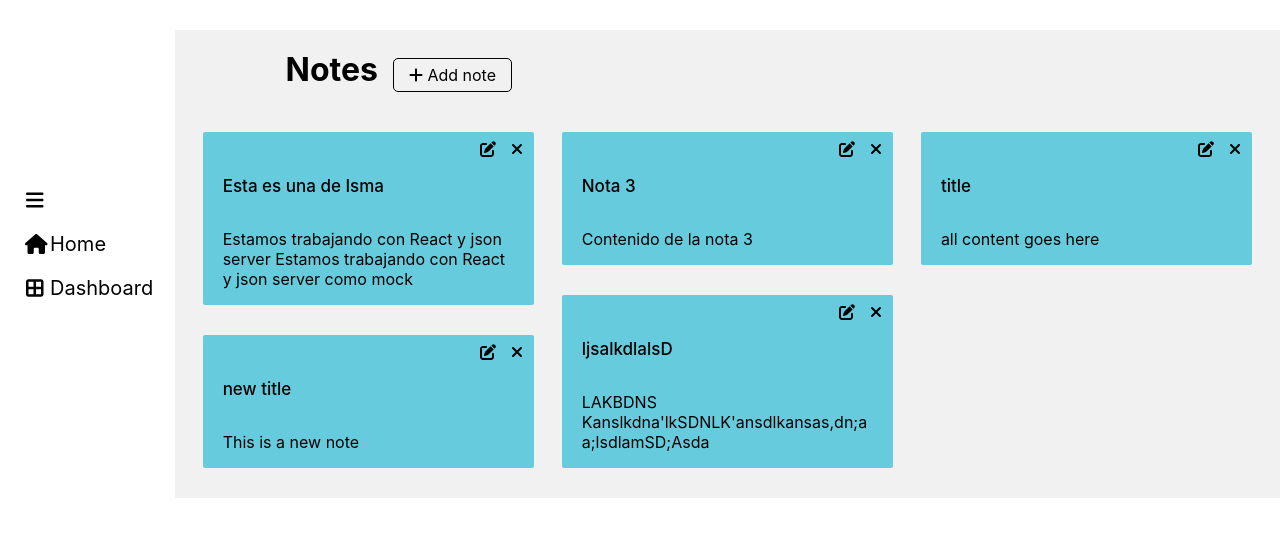
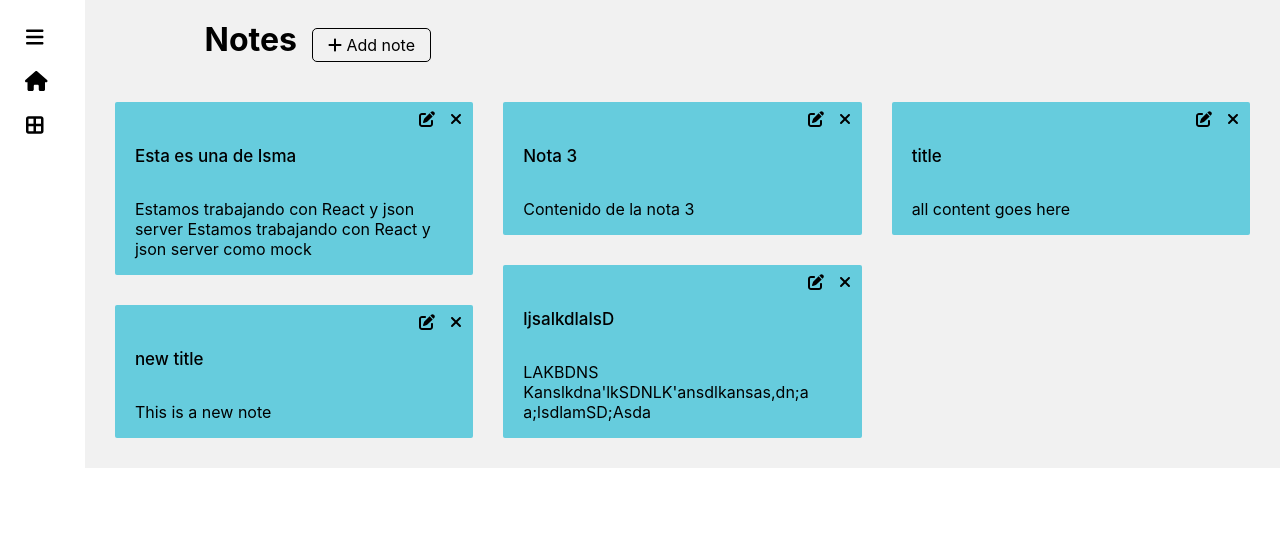
Before and after one commit to ChuckmonsterXlx/react-crud-app, a React (Create React App) app: page /dashboard in a window 1280 px wide. Shown: the top 536 px of the page. Built offline with nearby package versions, Linux system fonts and the light colour scheme; data requests are answered from the project's data file.

Commit message:
apply hide and show navbar

```diff
--- a/src/components/navBar/NavBar.tsx
+++ b/src/components/navBar/NavBar.tsx
@@ -1,6 +1,7 @@
-import React from "react";
+import React, {useState} from "react";
 import { Link } from "react-router-dom";
 import styles from "./navBar.module.css";
+
 
 //font awesome
 import { FontAwesomeIcon } from "@fortawesome/react-fontawesome";
@@ -8,10 +9,19 @@ import { faBars, faHome, faBorderAll } from "@fortawesome/free-solid-svg-icons";
 
 const NavBar = () => {
 
+    const [hideShowNav, setHideShowNav] = useState(false);
+
+    const onHideShowNav = () => {
+        setHideShowNav(!hideShowNav)
+    }
+
     return (
+        <>
+            {
+                hideShowNav ?
                     <nav className={styles.navContainer}>
                         <ul>
-            <li>
+                            <li onClick={onHideShowNav}>
                                 <div className={styles.iconContainer}><FontAwesomeIcon icon={faBars} /></div>
                             </li>
                         <li>
@@ -23,6 +33,23 @@ const NavBar = () => {
                         </li>
                         </ul>
                     </nav>
+                :
+                    <nav className={styles.navContainer}>
+                        <ul>
+                            <li onClick={onHideShowNav}>
+                                <div className={styles.iconContainer}><FontAwesomeIcon icon={faBars} /></div>
+                            </li>
+                            <li>
+                                <Link to="/"><div className={styles.iconContainer}><FontAwesomeIcon icon={faHome}/></div></Link>
+                            </li>
+                            <li>
+                                <Link to="/dashboard"><div className={styles.iconContainer}><FontAwesomeIcon icon={faBorderAll}/></div></Link>
+
+                            </li>
+                        </ul>
+                    </nav>
+            }
+        </>
     )
 }
 
--- a/src/components/navBar/navBar.module.css
+++ b/src/components/navBar/navBar.module.css
@@ -1,9 +1,7 @@
 .navContainer {
     padding-right: 25px;
     display: flex;
-    align-items: center;
     min-height: 300px;
-    min-width: 150px;
 }
 
 .navContainer ul {
--- a/src/components/notes/subNavBar/subNavBar.module.css
+++ b/src/components/notes/subNavBar/subNavBar.module.css
@@ -1,6 +1,5 @@
 .subNavBar {
     background: #f1f1f1;
-    margin-top: 30px;
 }
 
 .container {
```
Lines whose indentation alone changed are shown as unchanged.
